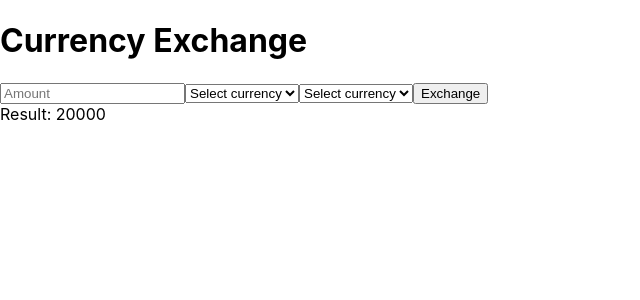
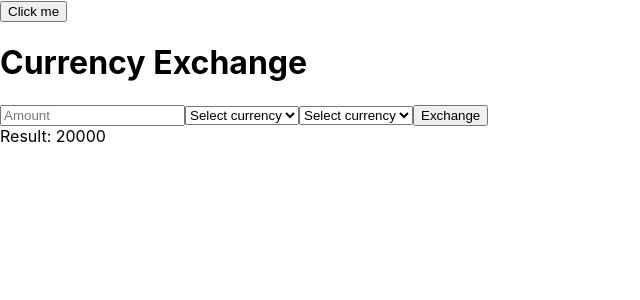
Before and after one commit to agnieszka-pytel/react-workshop-03-2020-solutions, a React (Create React App) app: page / in a window 1280 px wide. Shown: the top 300 px of the page, without its empty margins (0-640 px from the left). Built offline with nearby package versions, Linux system fonts and the light colour scheme.

Commit message:
Hooks example.

```diff
--- a/src/components/currency-exchange/currency-exchange.js
+++ b/src/components/currency-exchange/currency-exchange.js
@@ -1,15 +1,29 @@
-import React from 'react';
+import React, {useEffect, useState} from 'react';
 import './currency-exchange.css';
 import {PageTitle} from "../page-title/page-title";
 import {CurrencyResult} from "../currency-result/currency-result";
 import {CurrencyForm} from "../currency-form/currency-form";
 
 export function CurrencyExchange() {
+  const [count, setCount] = useState(0);
+
+  useEffect(() => {
+    console.log(count);
+  });
+
+  function onClickHandler() {
+    setCount(previousCount => {
+      return previousCount + 1;
+    });
+  }
+
   return (
     <div>
+      <button type="button" onClick={onClickHandler}>Click me</button>
       <PageTitle/>
       <CurrencyForm/>
       <CurrencyResult/>
+
     </div>
   );
 }
```
